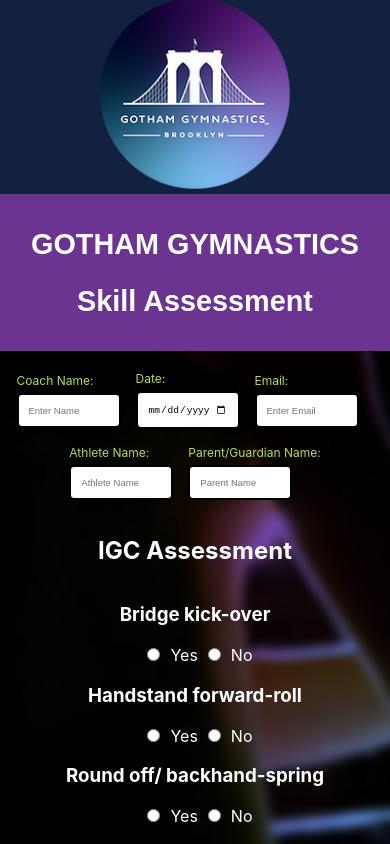
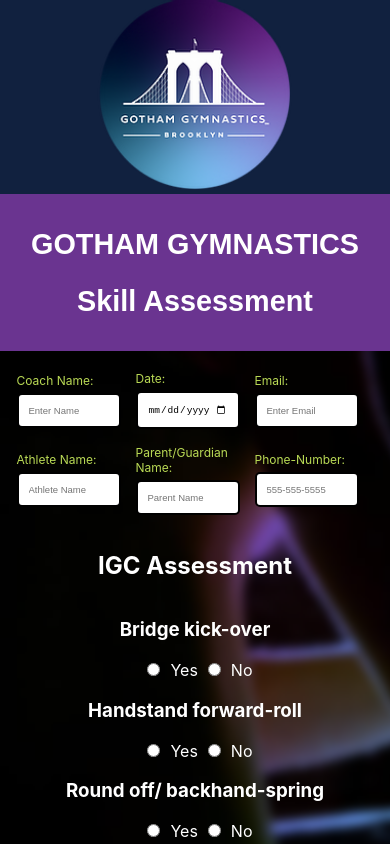
Before and after one commit to physixpro/gotham-frontend, a React (Create React App) app: page / in a window 390 px wide. Shown: the top 844 px of the page. Built offline with nearby package versions, Linux system fonts and the light colour scheme.

Commit message:
added phone number field to jsx

```diff
--- a/src/components/RegistrationForm.js
+++ b/src/components/RegistrationForm.js
@@ -240,7 +240,7 @@
             <label className="form-label">
               Email:
               <input
-                required
+                //email not required for purposes of not sending the parent an email in case classes are full
                 className="form-input"
                 type="email"
                 name="email"
@@ -272,6 +272,18 @@
                 type="text"
                 name=" parent name"
                 placeholder="Parent Name"
+                onChange={recordParentName}
+                value={parentName}
+              />
+            </label>
+            <label className="form-label">
+              Phone-Number:
+              <input
+                required
+                className="form-input"
+                type="tel"
+                name=" phone number"
+                placeholder="555-555-5555"
                 onChange={recordParentName}
                 value={parentName}
               />
```
Also changed, not shown: 1 other file (tests, documents, lock files or other folders).
